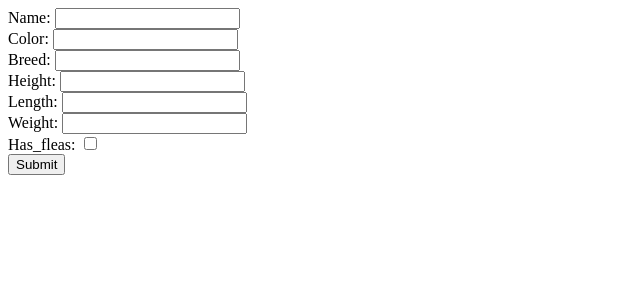
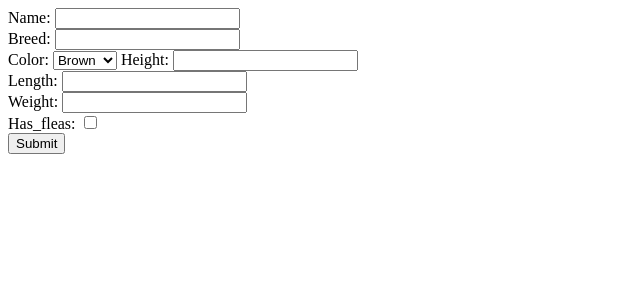
Before and after one commit to tvail8245/CAITPHP, a PHP site: page / in a window 1280 px wide. Shown: the top 308 px of the page, without its empty margins (0-640 px from the left). Run offline with PHP 8.4, Linux system fonts and the light colour scheme.

```diff
--- a/index.php
+++ b/index.php
@@ -3,10 +3,15 @@
 
 </header>
 <body>
-<form action="results.php" method="post" >
+<form action="results.php" method="post">
     Name: <input type="text" name="name"><br>
-    Color: <input type="text" name="color"><br>
     Breed: <input type="text" name="breed"><br>
+    Color: <select name="color">
+        <option value="brown">Brown</option>
+        <option value="white">White</option>
+        <option value="black">Black</option>
+        <option value="brindle">Brindle</option>
+    </select>
     Height: <input type="number" name="height"><br>
     Length: <input type="number" name="length"><br>
     Weight: <input type="number" name="weight"><br>
@@ -16,9 +21,4 @@
 </body>
 
 
-
-
-
-
-
 </html>
```
